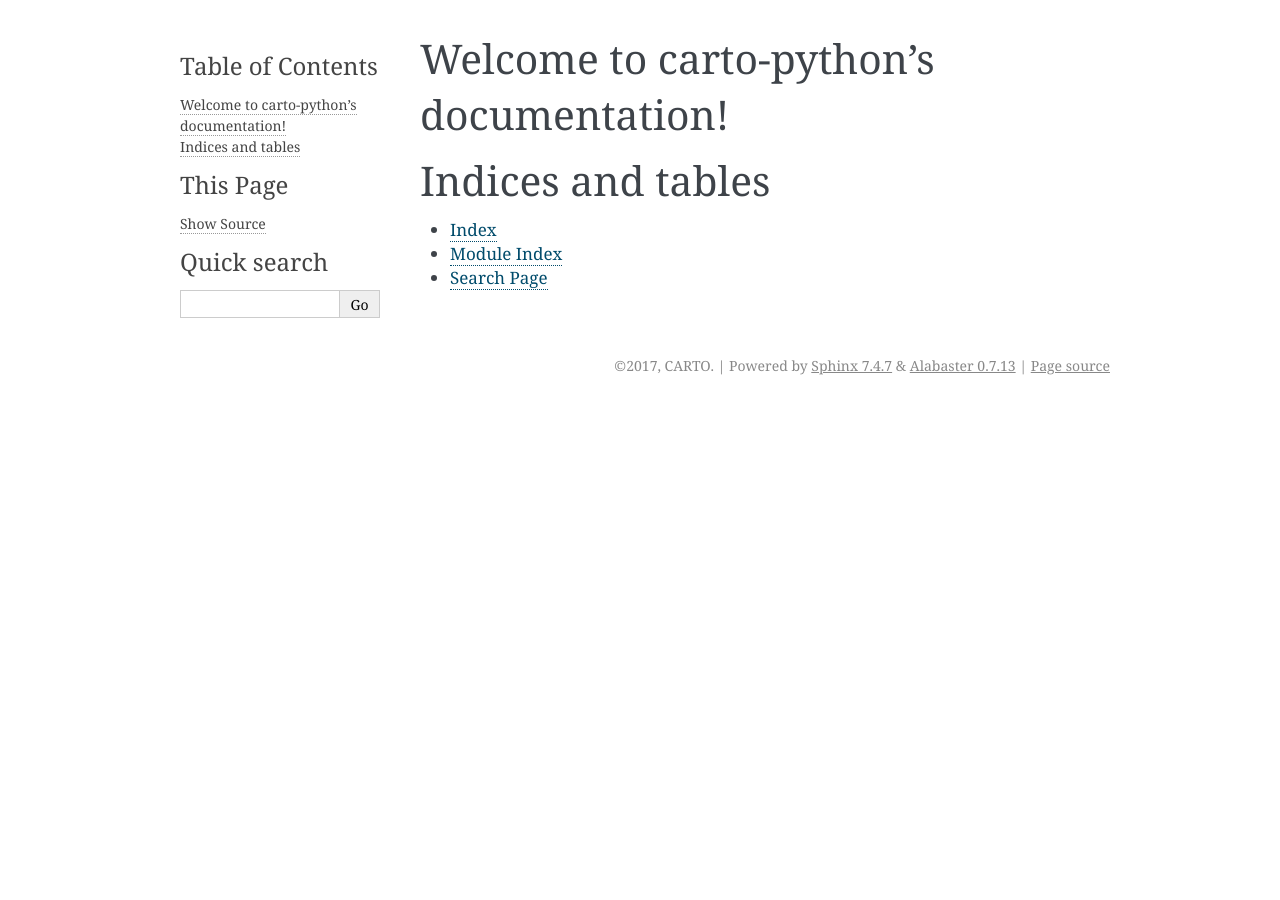
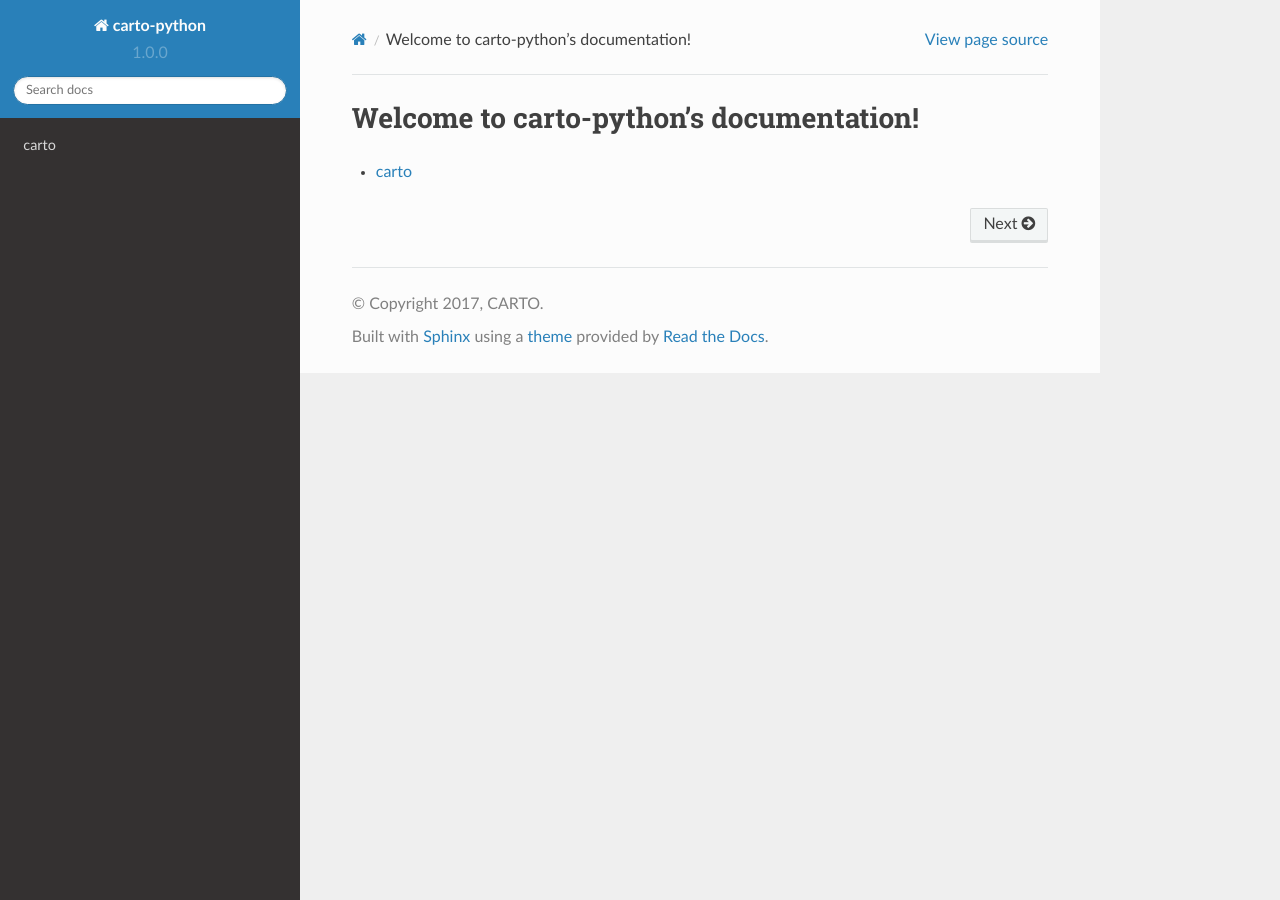
Before and after one commit to CartoDB/carto-python, a Sphinx documentation site: the page built from doc/source/index.rst, in a window 1280 px wide. Built offline with Sphinx 7.4.7 and the Read the Docs theme 2.0.0, drawn with Linux system fonts in a browser that asks for light colours.

Commit message:
Changed docs template

```diff
--- a/doc/source/carto.rst
+++ b/doc/source/carto.rst
@@ -123,12 +120,3 @@
     :members:
     :undoc-members:
     :show-inheritance:
-
-
-Module contents
----------------
-
-.. automodule:: carto
-    :members:
-    :undoc-members:
-    :show-inheritance:
--- a/doc/source/conf.py
+++ b/doc/source/conf.py
@@ -19,6 +19,7 @@
 # import os
 # import sys
 # sys.path.insert(0, os.path.abspath('../../carto'))
+import sphinx_rtd_theme
 
 
 # -- General configuration ------------------------------------------------
@@ -82,7 +83,9 @@
 # The theme to use for HTML and HTML Help pages.  See the documentation for
 # a list of builtin themes.
 #
-html_theme = 'alabaster'
+html_theme = "sphinx_rtd_theme"
+
+html_theme_path = [sphinx_rtd_theme.get_html_theme_path()]
 
 # Theme options are theme-specific and customize the look and feel of a theme
 # further.  For a list of options available for each theme, see the
--- a/doc/source/index.rst
+++ b/doc/source/index.rst
@@ -7,14 +7,6 @@
 ========================================
 
 .. toctree::
-   :maxdepth: 2
-   :caption: Contents:
+   :maxdepth: 1
 
-
-
-Indices and tables
-==================
-
-* :ref:`genindex`
-* :ref:`modindex`
-* :ref:`search`
+   modules
```
Also changed, not shown: other parts of doc/source/carto.rst (+0 -3 lines), README.md (+1 -0 lines), 1 other file.
